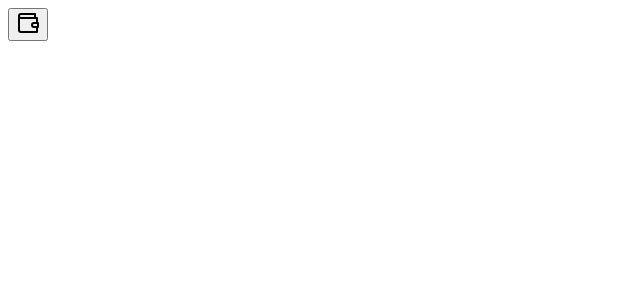
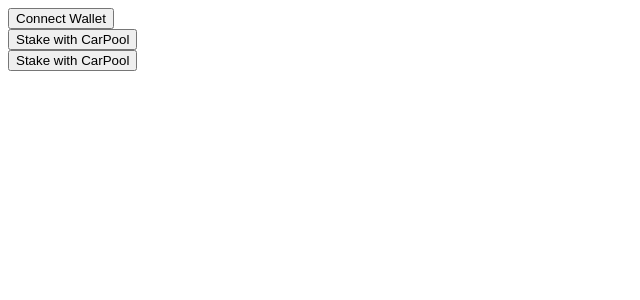
Before and after one commit to CarPoolCrypto/CP-Wallet-Connector, a React app: page / in a window 1280 px wide. Shown: the top 300 px of the page, without its empty margins (0-640 px from the left). Built offline with nearby package versions, Linux system fonts and the light colour scheme; the HTML template or start-up script is replaced by a standard one.

Commit message:
Update index.tsx

```diff
--- a/src/index.tsx
+++ b/src/index.tsx
@@ -1,32 +1,28 @@
-import { createRoot } from "react-dom/client"
-import HeaderWalletConnect from "./components/HeaderWalletConnect"
+import type React from "react"
+import ReactDOM from "react-dom"
+import ConnectWalletButton from "./components/ConnectWalletButton"
 import StakeButton from "./components/StakeButton"
+import { useWallet } from "./hooks/useWallet"
+
+const App: React.FC = () => {
+  const { wallet, connectWallet, disconnectWallet, stakeWithCarPool } = useWallet()
+
+  return (
+    <>
+      <ConnectWalletButton isConnected={!!wallet} />
+      <StakeButton onStake={stakeWithCarPool} />
+    </>
+  )
+}
 
 document.addEventListener("DOMContentLoaded", () => {
-  // Render HeaderWalletConnect
-  const headerWalletConnectContainer = document.getElementById("carpool-wallet-connect")
-  if (headerWalletConnectContainer) {
-    const iconColor = headerWalletConnectContainer.getAttribute("data-icon-color") || "#000000"
-    const root = createRoot(headerWalletConnectContainer)
-    root.render(<HeaderWalletConnect iconColor={iconColor} />)
+  const walletConnectContainer = document.getElementById("carpool-wallet-connect")
+  if (walletConnectContainer) {
+    ReactDOM.render(<App />, walletConnectContainer)
   }
 
-  // Render StakeButtons
-  const stakeButtons = document.getElementsByClassName("carpool-stake-button")
-  Array.from(stakeButtons).forEach((button) => {
-    const text =
-      button instanceof HTMLElement ? button.getAttribute("data-text") || "Stake with CarPool" : "Stake with CarPool"
-    const color = button instanceof HTMLElement ? button.getAttribute("data-color") || "#000000" : "#000000"
-    const root = createRoot(button)
-    root.render(
-      <StakeButton
-        text={text}
-        color={color}
-        onStake={() => {
-          // Implement staking logic here
-          console.log("Staking with CarPool")
-        }}
-      />,
-    )
-  })
+  const stakeButtonContainer = document.getElementById("carpool-stake-button")
+  if (stakeButtonContainer) {
+    ReactDOM.render(<StakeButton onStake={() => console.log("Staking...")} />, stakeButtonContainer)
+  }
 })
```
